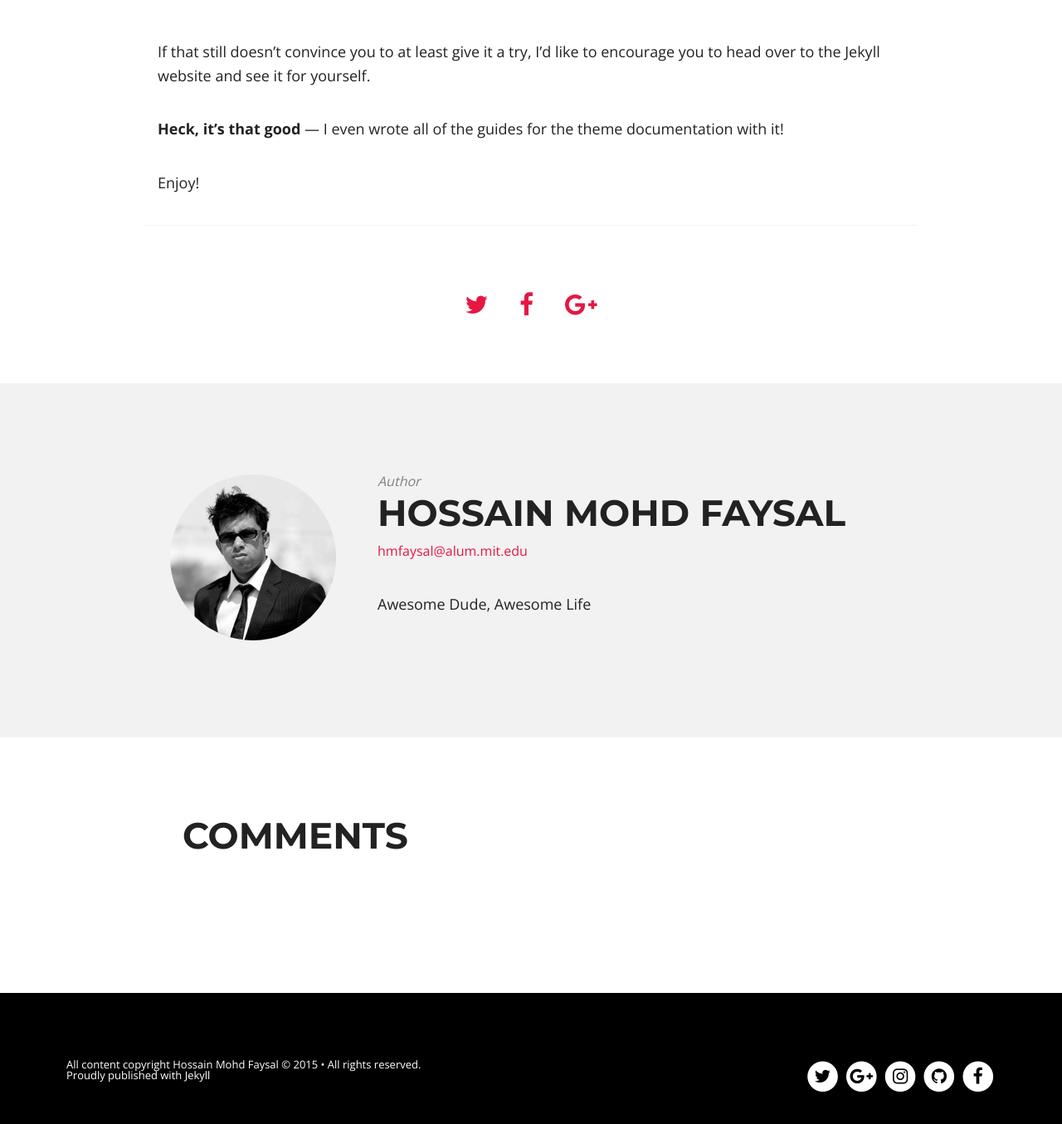
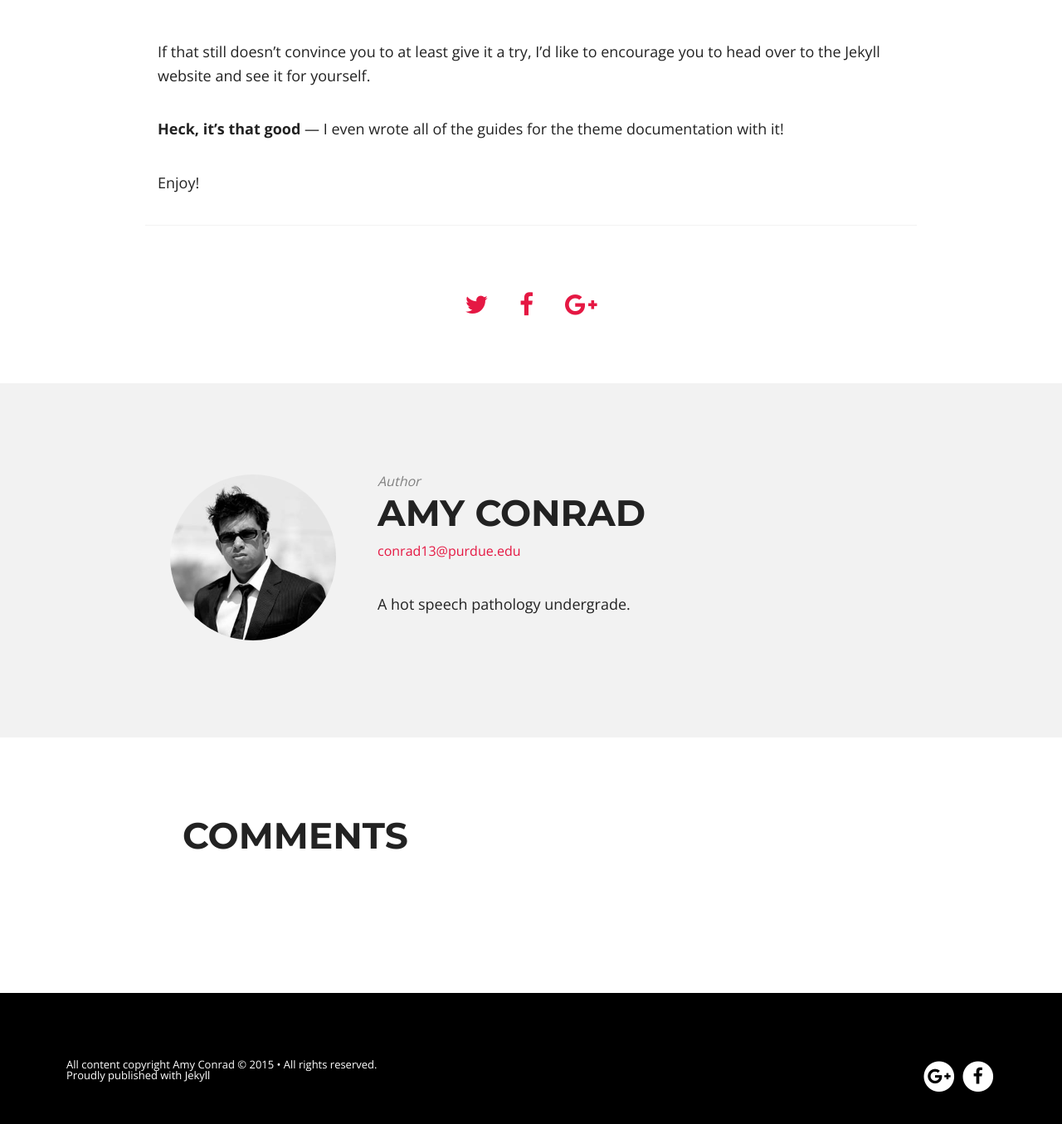
Before and after one commit to AmyConrad/AmyConrad.github.io, a Jekyll site: the page built from _posts/2014-07-23-why-jekyll.md, in a window 1280 px wide and 1400 px high, scrolled down 1288 px. Shown: the top 1355 px of the window at 83% size. Built offline with Jekyll 4.4.1, drawn with Linux system fonts in a browser that asks for light colours; nearby versions of some CDN libraries; comment, search, counter and statistics services are not loaded; some of the changed text lies outside the part shown.

Commit message:
Basic changes

```diff
--- a/_config.yml
+++ b/_config.yml
@@ -1,5 +1,5 @@
-title:            Notepad
-description:      "Blogging is fun"
+title:            Speech Path Podcast
+description:      "A podcast about speech pathology."
 logo:             logo.png
 disqus_shortname: hmfaysal
 share:            true
@@ -11,16 +11,13 @@ url:              ''
 
 # Owner/author information
 owner:
-  name:           Hossain Mohd Faysal
+  name:           Amy Conrad
   avatar:         hmfaysal.jpg
-  email:          hmfaysal@alum.mit.edu
+  email:          conrad13@purdue.edu
   # Use the coder's toolbox at http://coderstoolbox.net/string/#!encoding=xml&action=encode&charset=us_ascii to encode your description into XML string
-  description:    Awesome Dude, Awesome Life
+  description:    A hot speech pathology undergrade.
   # Social networking links used in footer. Update and remove as you like.
-  twitter:        hmfaysal
   facebook:       hmfaysal
-  github:         hmfaysal
-  instagram:      hmfaysal
   # For Google Authorship https://plus.google.com/authorship
   google_plus:    https://plus.google.com/u/0/102602916593522619858
 
```
